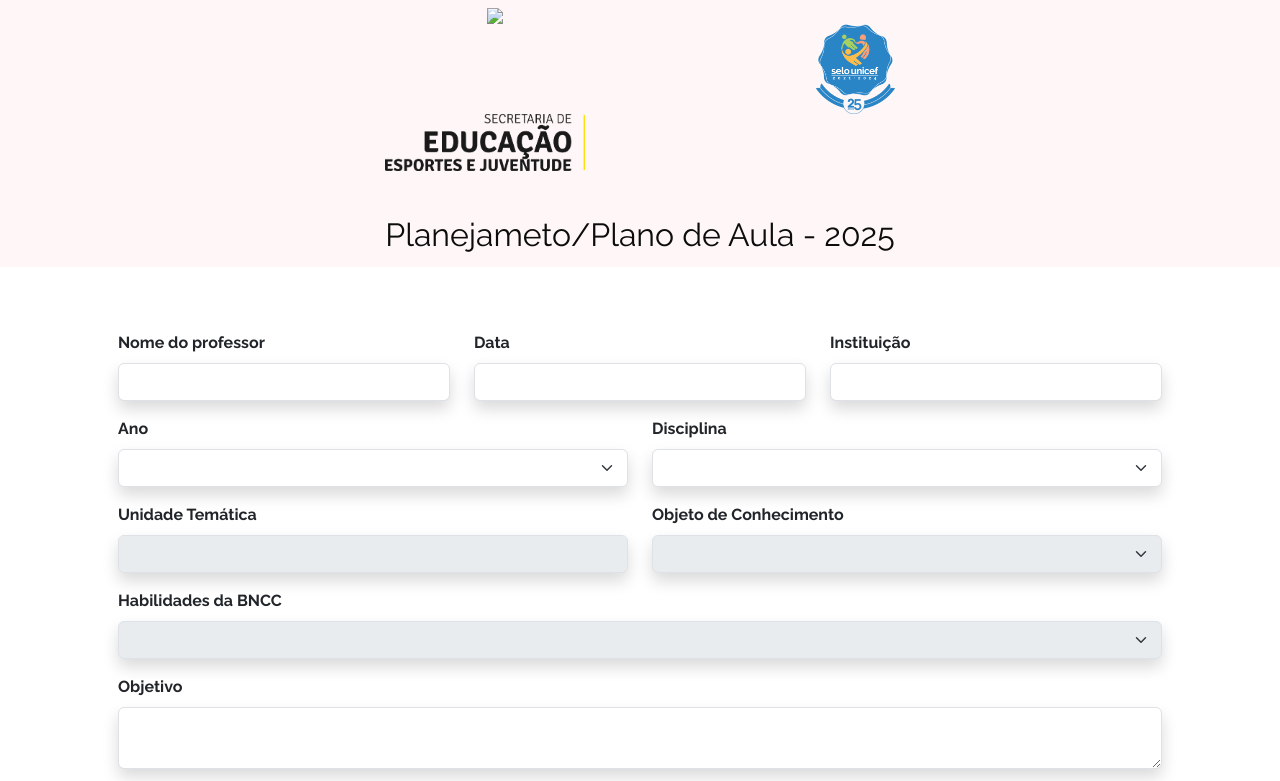
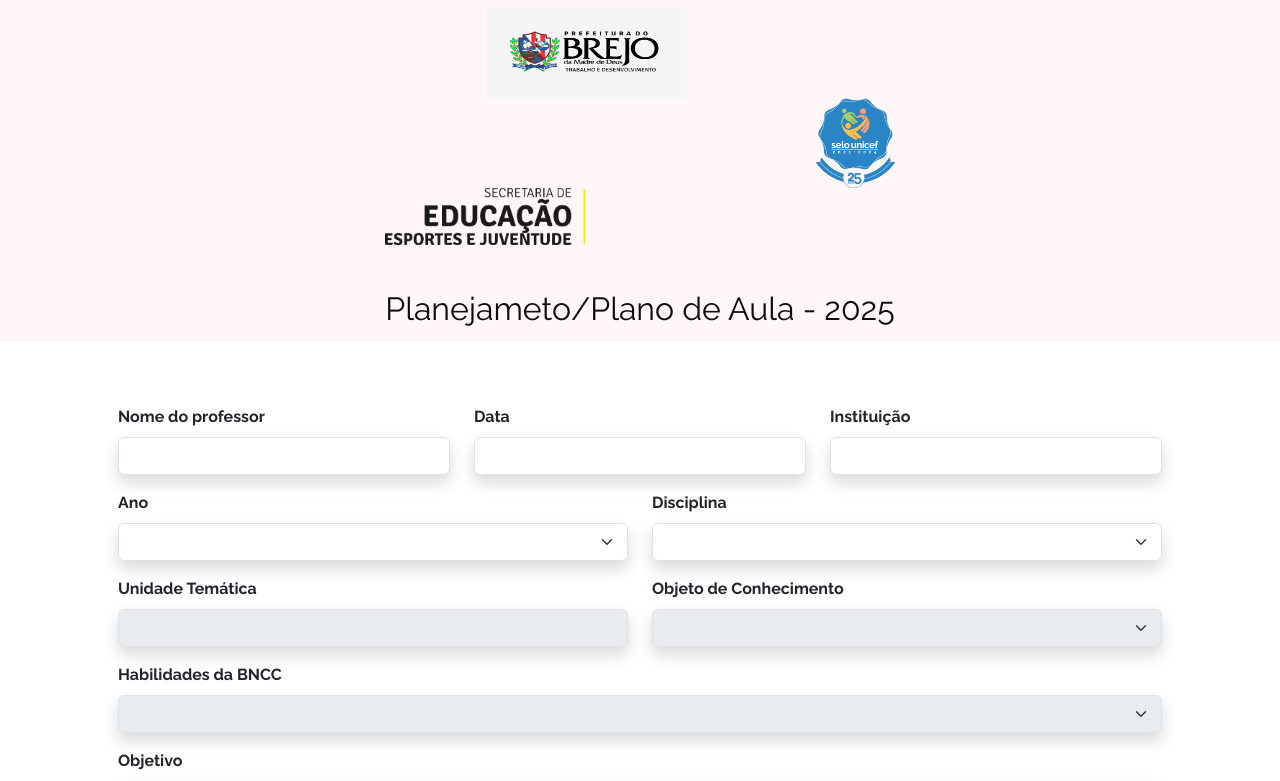
Before and after one commit to tecnolweb/plano, a plain HTML site: page formulario.html in a window 1280 px wide. Shown: the top 781 px of the page. Drawn offline with nearby package versions, Linux system fonts and the light colour scheme; files whose address does not match are found by name.

Commit message:
Update formulario.html

```diff
--- a/formulario.html
+++ b/formulario.html
@@ -21,7 +21,7 @@
       <nav class="navbar">
         <div class="container justify-content-center">
           <span class="fs-2" style="display: flex; flex-direction: column">
-            <img src="./assets/brejo.png" class="logo" />
+            <img src="brejo.png" class="logo" />
             <img src="selo.png" class="logo2" />
             <img src="edu.png" class="logo3" />
             <span> Planejameto/Plano de Aula - 2025 </span>
```
